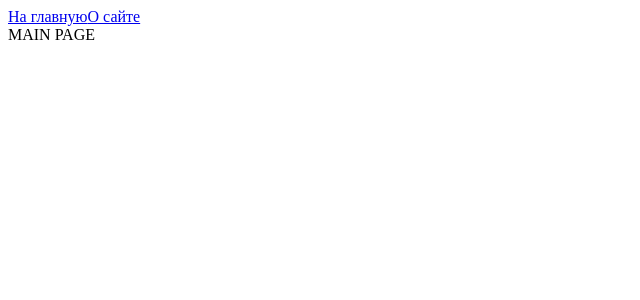
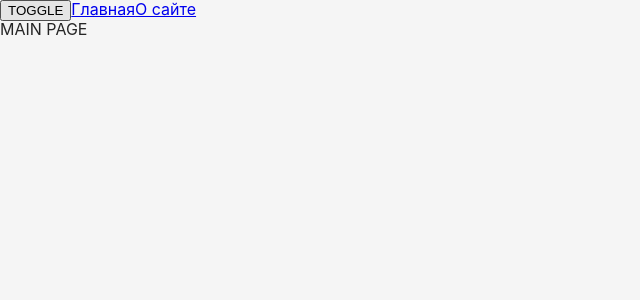
Before and after one commit to BogdanDirtyDwarf/mini-forum, a React app: page / in a window 1280 px wide. Shown: the top 300 px of the page, without its empty margins (0-640 px from the left). Built offline with nearby package versions, Linux system fonts and the light colour scheme.

Commit message:
[UI] Created App Themes

```diff
--- a/src/App.tsx
+++ b/src/App.tsx
@@ -1,19 +1,26 @@
-import { Suspense } from "react";
-import { Link, Route, Routes } from "react-router-dom";
-import { AboutPageAsync } from "./pages/AboutPage/AboutPage.async";
-import { MainPageAsync } from "./pages/MainPage/MainPage.async";
+import React, {Suspense} from 'react';
+import {Link, Route, Routes} from 'react-router-dom';
+import './styles/index.scss';
+import {AboutPageAsync} from "./pages/AboutPage/AboutPage.async";
+import {MainPageAsync} from "./pages/MainPage/MainPage.async";
+import {useTheme} from "./theme/useTheme";
 
-export const App: React.FunctionComponent = () => {
-  return (
-    <>
-      <Link to={"/"}>На главную</Link>
-      <Link to={"/about"}>О сайте</Link>
-      <Suspense fallback={<div>loading...</div>}>
-        <Routes>
-          <Route path={"/about"} element={<AboutPageAsync />} />
-          <Route path={"/"} element={<MainPageAsync />} />
-        </Routes>
-      </Suspense>
-    </>
-  );
+const App = () => {
+    const {theme, toggleTheme} = useTheme();
+
+    return (
+        <div className={`app ${theme}`}>
+            <button onClick={toggleTheme}>TOGGLE</button>
+            <Link to={'/'}>Главная</Link>
+            <Link to={'/about'}>О сайте</Link>
+            <Suspense fallback={<div>Loading...</div>}>
+                <Routes>
+                    <Route path={'/about'} element={<AboutPageAsync />} />
+                    <Route path={'/'} element={<MainPageAsync />} />
+                </Routes>
+            </Suspense>
+        </div>
+    );
 };
+
+export default App;
--- a/src/index.tsx
+++ b/src/index.tsx
@@ -1,10 +1,13 @@
 import { render } from "react-dom";
+import App from "./App";
 import { BrowserRouter } from "react-router-dom";
-import { App } from "./App";
+import ThemeProvider from "./theme/ThemeProvider";
 
 render(
   <BrowserRouter>
-    <App />
+    <ThemeProvider>
+      <App />
+    </ThemeProvider>
   </BrowserRouter>,
   document.getElementById("root")
 );
--- a/src/s.module.scss
+++ /dev/null
@@ -1,3 +0,0 @@
-.all {
-    background-color: red;
-}
--- /dev/null
+++ b/src/styles/index.scss
@@ -0,0 +1,13 @@
+@import "reset";
+@import "./variables/global";
+@import "./themes/light";
+@import "./themes/dark";
+
+.app {
+    font: var(--font-m);
+
+    background: var(--bg-color);
+    color: var(--primary-color);
+
+    min-height: 100vh;
+}
--- /dev/null
+++ b/src/styles/reset.scss
@@ -0,0 +1,107 @@
+*,
+*:before,
+*:after {
+  box-sizing: border-box;
+}
+
+html,
+body,
+div,
+span,
+object,
+iframe,
+figure,
+h1,
+h2,
+h3,
+h4,
+h5,
+h6,
+p,
+blockquote,
+pre,
+a,
+code,
+em,
+img,
+small,
+strike,
+strong,
+sub,
+sup,
+tt,
+b,
+u,
+i,
+ol,
+ul,
+li,
+fieldset,
+form,
+label,
+table,
+caption,
+tbody,
+tfoot,
+thead,
+tr,
+th,
+td,
+main,
+canvas,
+embed,
+footer,
+header,
+nav,
+section,
+video {
+  margin: 0;
+  padding: 0;
+  border: 0;
+  font-size: 100%;
+  font: inherit;
+  vertical-align: baseline;
+  text-rendering: optimizeLegibility;
+  -webkit-font-smoothing: antialiased;
+  text-size-adjust: none;
+}
+
+footer,
+header,
+nav,
+section,
+main {
+  display: block;
+}
+
+body {
+  line-height: 1;
+}
+
+ol,
+ul {
+  list-style: none;
+}
+
+blockquote,
+q {
+  quotes: none;
+}
+
+blockquote:before,
+blockquote:after,
+q:before,
+q:after {
+  content: "";
+  content: none;
+}
+
+table {
+  border-collapse: collapse;
+  border-spacing: 0;
+}
+
+input {
+  -webkit-appearance: none;
+  border-radius: 0;
+}
--- /dev/null
+++ b/src/styles/themes/dark.scss
@@ -0,0 +1,5 @@
+.app.dark {
+  --bg-color: #171717;
+  --primary-color: #f5f5f5;
+  --secondary-color: #fafafa;
+}
--- /dev/null
+++ b/src/styles/themes/light.scss
@@ -0,0 +1,5 @@
+.app.light {
+    --bg-color: #f5f5f5;
+    --primary-color: #262626;
+    --secondary-color: #171717;
+  }
--- /dev/null
+++ b/src/styles/variables/global.scss
@@ -0,0 +1,13 @@
+:root {
+  --font-family-main: -apple-system, BlinkMacSystemFont, "Segoe UI", Roboto,
+    Helvetica, Arial, sans-serif, "Apple Color Emoji", "Segoe UI Emoji",
+    "Segoe UI Symbol";
+
+  --font-size-m: 16px;
+  --font-line-m: 16px;
+  --font-m: var(--font-size-m) / var(--font-line-m) var(--font-family-main);
+
+  --font-size-l: 24px;
+  --font-line-l: 24px;
+  --font-l: var(--font-size-l) / var(--font-line-l) var(--font-family-main);
+}
--- /dev/null
+++ b/src/theme/ThemeContext.ts
@@ -0,0 +1,15 @@
+import { createContext } from "react";
+
+export enum Theme {
+  LIGHT = "light",
+  DARK = "dark",
+}
+
+export interface ThemeContextProps {
+  theme?: Theme;
+  setTheme?: (theme: Theme) => void;
+}
+
+export const ThemeContext = createContext<ThemeContextProps>({});
+
+export const LOCAL_STORAGE_THEME_KEY = "theme";
--- /dev/null
+++ b/src/theme/ThemeProvider.tsx
@@ -0,0 +1,25 @@
+import React, { FC, useMemo, useState } from "react";
+import { LOCAL_STORAGE_THEME_KEY, Theme, ThemeContext } from "./ThemeContext";
+
+const defaultTheme =
+  (localStorage.getItem(LOCAL_STORAGE_THEME_KEY) as Theme) || Theme.LIGHT;
+
+const ThemeProvider: FC = ({ children }) => {
+  const [theme, setTheme] = useState<Theme>(defaultTheme);
+
+  const defaultProps = useMemo(
+    () => ({
+      theme: theme,
+      setTheme: setTheme,
+    }),
+    [theme]
+  );
+
+  return (
+    <ThemeContext.Provider value={defaultProps}>
+      {children}
+    </ThemeContext.Provider>
+  );
+};
+
+export default ThemeProvider;
--- /dev/null
+++ b/src/theme/useTheme.ts
@@ -0,0 +1,22 @@
+import { LOCAL_STORAGE_THEME_KEY, Theme, ThemeContext } from "./ThemeContext";
+import { useContext } from "react";
+
+interface UseThemeResult {
+  toggleTheme: () => void;
+  theme: Theme;
+}
+
+export function useTheme(): UseThemeResult {
+  const { theme, setTheme } = useContext(ThemeContext);
+
+  const toggleTheme = () => {
+    const newTheme = theme === Theme.DARK ? Theme.LIGHT : Theme.DARK;
+    setTheme(newTheme);
+    localStorage.setItem(LOCAL_STORAGE_THEME_KEY, newTheme);
+  };
+
+  return {
+    theme,
+    toggleTheme,
+  };
+}
```
